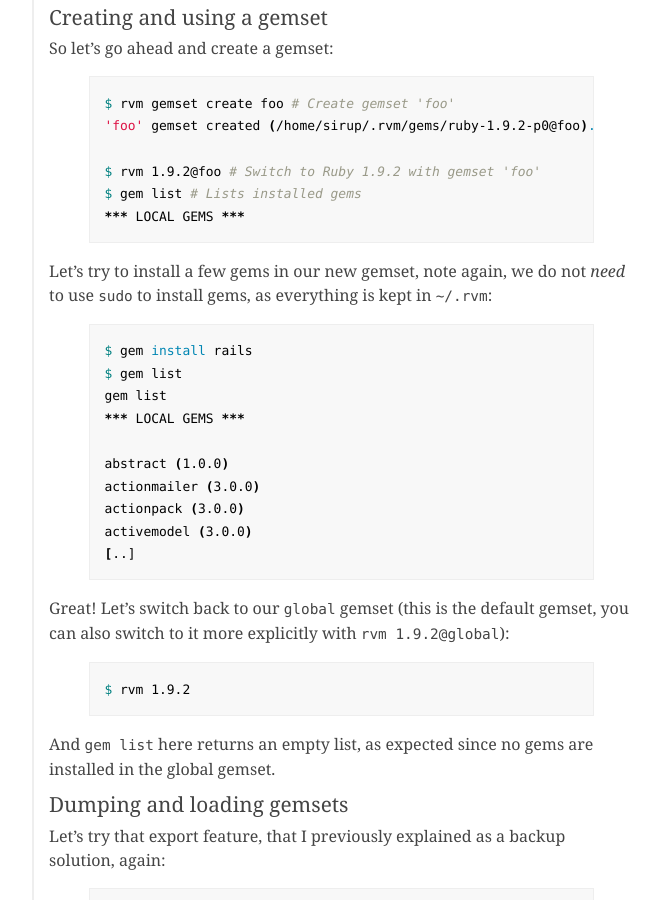
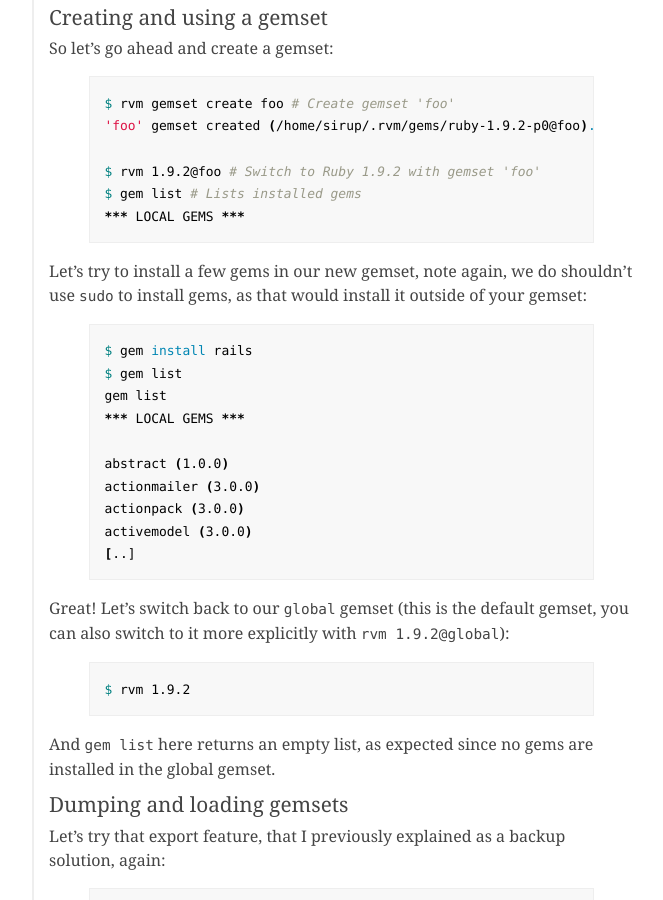
Before and after one commit to igor47/blog, a Jekyll site: the page built from _posts/2010-09-07-get-started-right-with-rvm.md, in a window 1280 px wide and 900 px high, scrolled down 2937 px. Shown: the whole window, without its empty margins (218-881 px from the left). Built offline with Jekyll 4.4.1, drawn with Linux system fonts in a browser that asks for light colours; Markdown is read by kramdown in place of the engine named in the settings; comment, search, counter and statistics services are not loaded.

Commit message:
Shouldnt, rather than need

```diff
--- a/_posts/2010-09-07-get-started-right-with-rvm.md
+++ b/_posts/2010-09-07-get-started-right-with-rvm.md
@@ -126,7 +126,7 @@ $ gem list # Lists installed gems
 *** LOCAL GEMS ***
 {% endhighlight %}
 
-Let's try to install a few gems in our new gemset, note again, we do not *need* to use `sudo` to install gems, as everything is kept in `~/.rvm`:
+Let's try to install a few gems in our new gemset, note again, we do shouldn't use `sudo` to install gems, as that would install it outside of your gemset:
 
 {% highlight bash %}
 $ gem install rails
```
